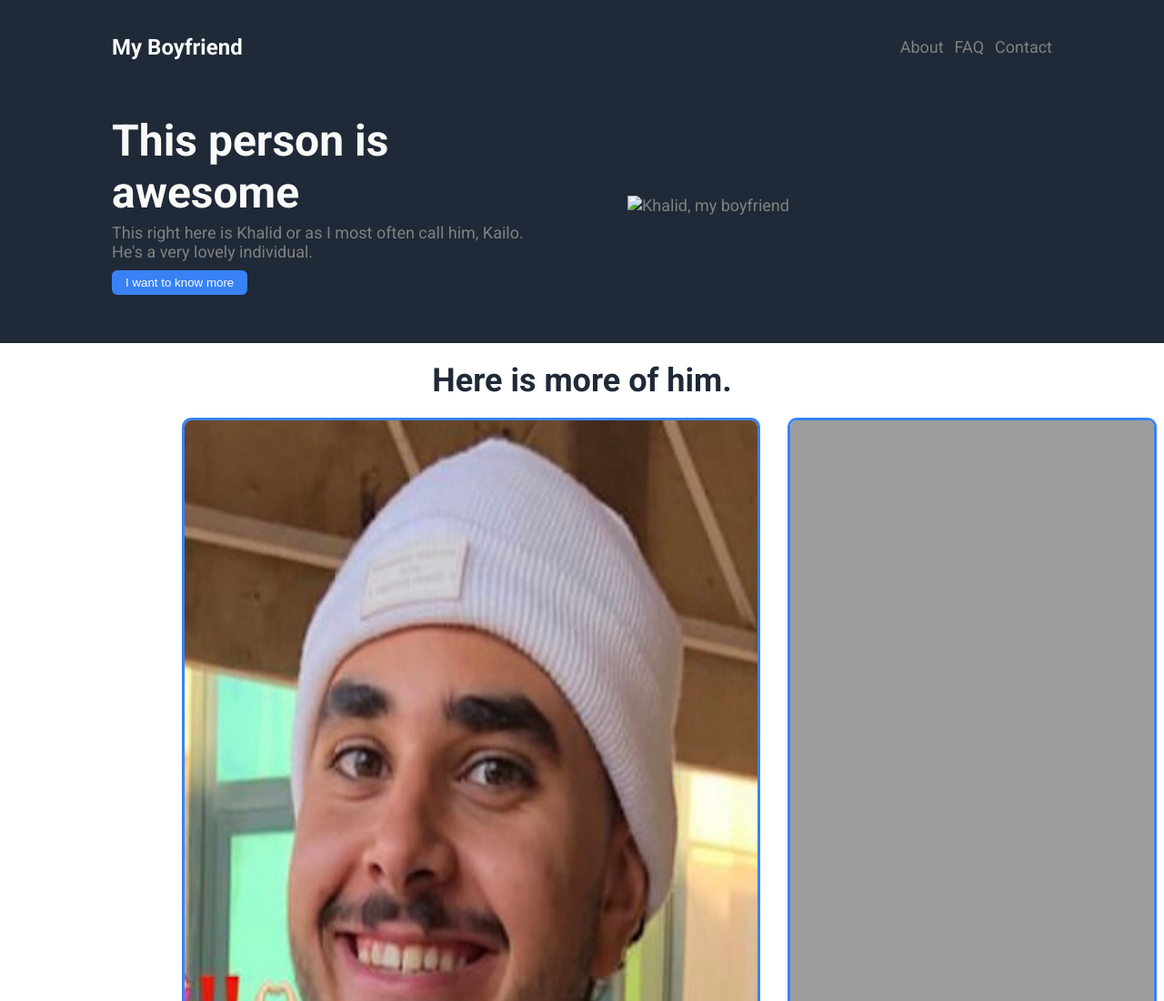
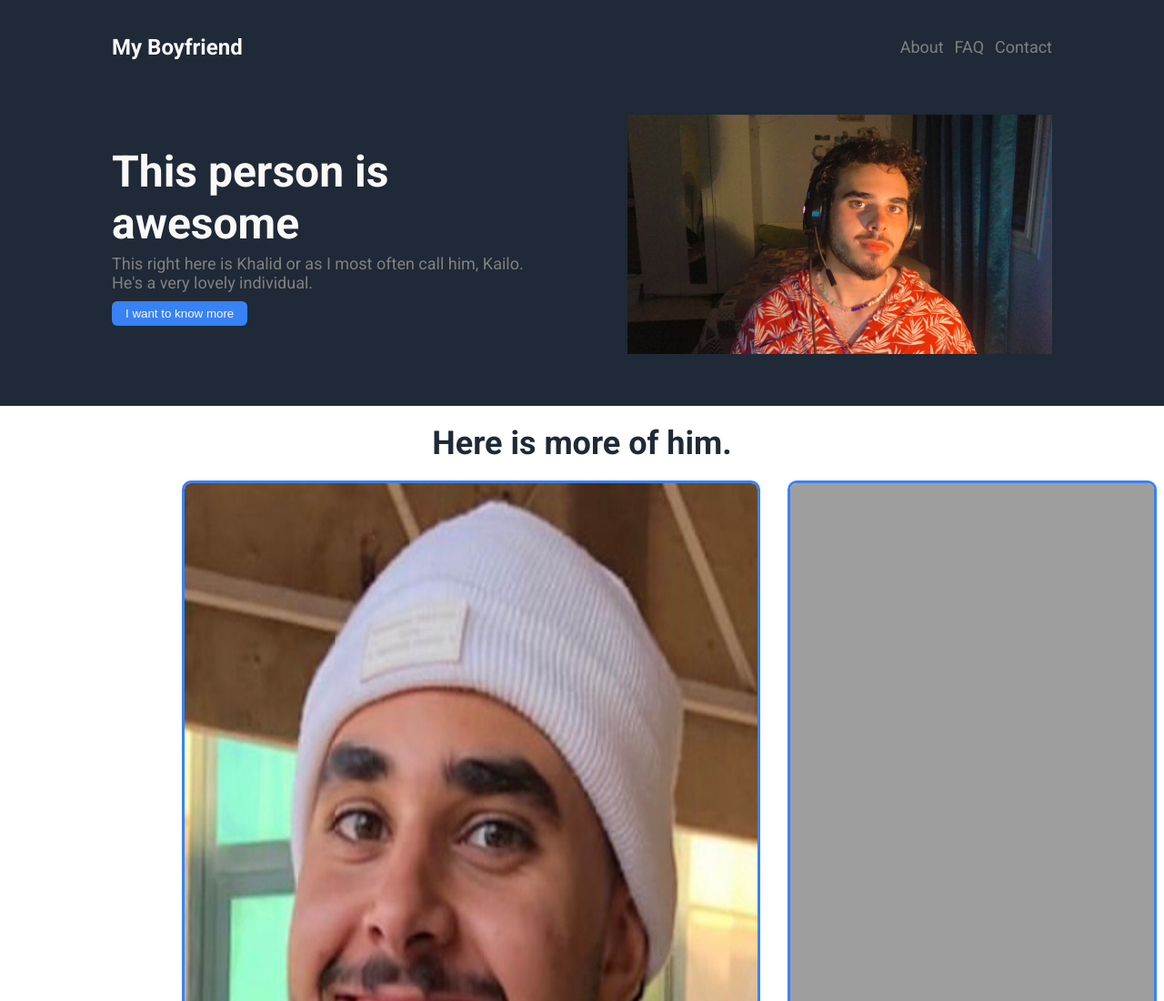
Before and after one commit to SkeleDrook/Project-Landing-Page, a plain HTML site: page index.html in a window 1280 px wide. Shown: the top 1100 px of the page at 91% size. Drawn offline with Linux system fonts and the light colour scheme; the site is published under a folder, as on GitHub Pages, so addresses that start at the root find nothing.

Commit message:
Attempt Fix Picture Invisible

```diff
--- a/index.html
+++ b/index.html
@@ -32,7 +32,7 @@
 					<button class="first-button">I want to know more</button>
 				</div>
 				<div class="first-container">
-					<img class="first-image" src="/images/khalid.jpg" alt="Khalid, my boyfriend">
+					<img class="first-image" src="./images/khalid.jpg" alt="Khalid, my boyfriend">
 				</div>
 			</div>
 		</div>
```
